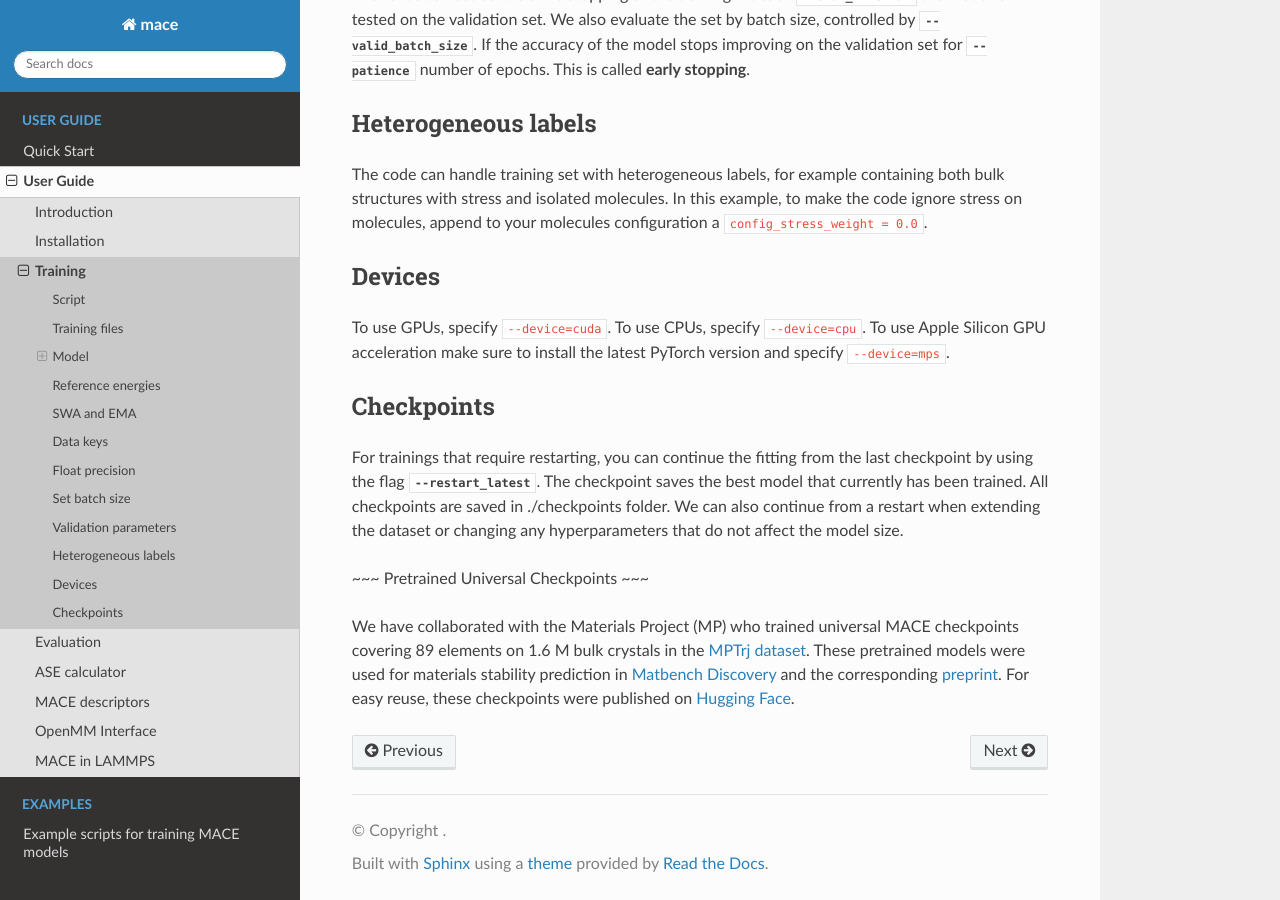
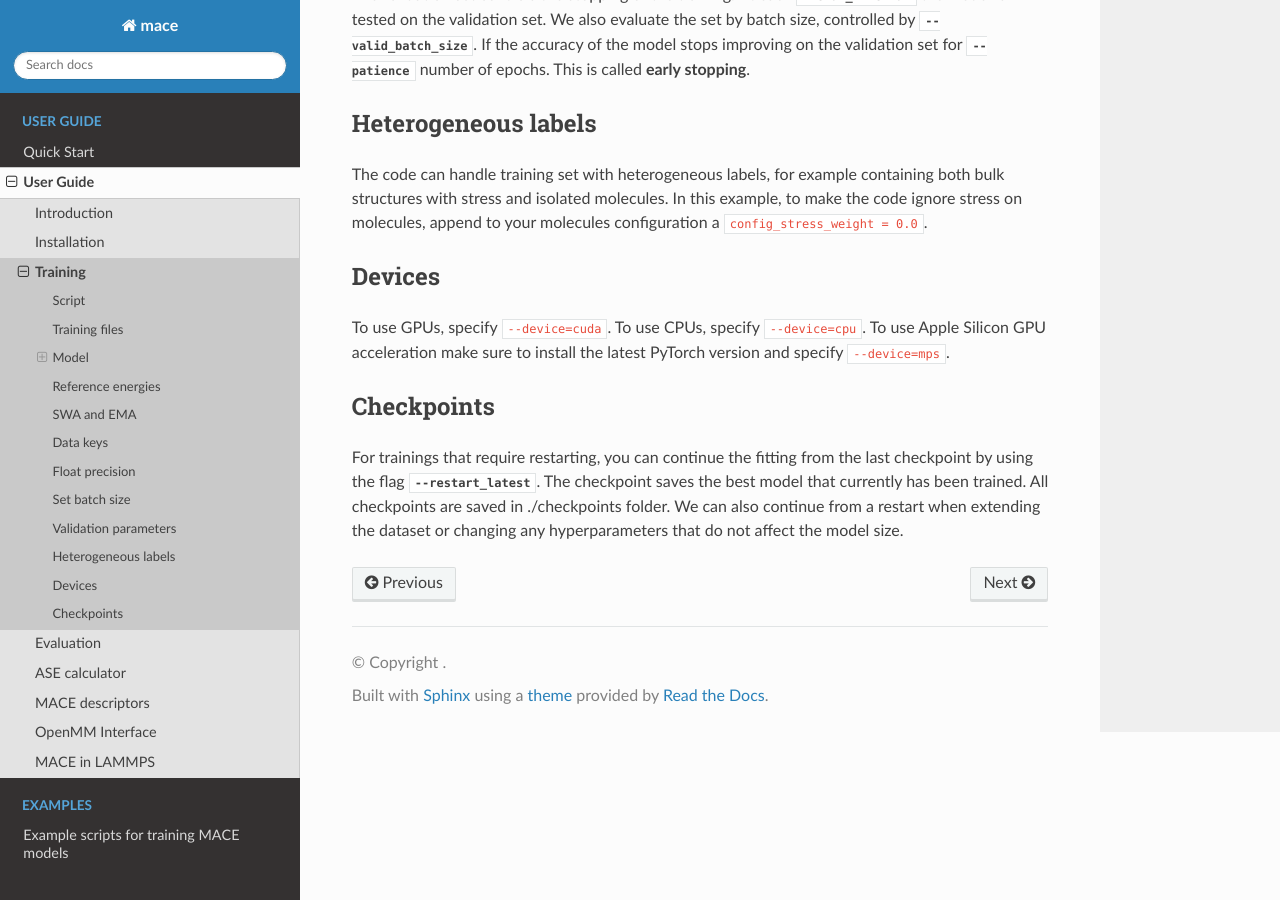
Before and after one commit to ACEsuit/mace, a Sphinx documentation site: the page built from docs/guide/training.rst, in a window 1280 px wide and 900 px high, scrolled down 3046 px. Built offline with Sphinx 7.4.7 and the Read the Docs theme 2.0.0, drawn with Linux system fonts in a browser that asks for light colours; pages that are not in the unit, such as notebooks, are missing from menus.

Commit message:
move "Pretrained MPtrj Checkpoint" section to new docs/examples/foundation_models.rst

```diff
--- /dev/null
+++ b/docs/examples/foundation_models.rst
@@ -0,0 +1,6 @@
+Foundation models
+=================
+
+~~~ Pretrained MPtrj Checkpoint ~~~
+
+We have collaborated with the Materials Project (MP) who trained universal MACE checkpoints covering 89 elements on 1.6 M bulk crystals in the `MPTrj dataset <https://figshare.com/articles/dataset/23713842>`_. These pretrained models were used for materials stability prediction in `Matbench Discovery <https://matbench-discovery.materialsproject.org>`_ and the corresponding `preprint <https://arxiv.org/abs/2308.14920>`_. For easy reuse, these checkpoints were published on `Hugging Face <https://huggingface.co/cyrusyc/mace-universal>`_.
--- a/docs/guide/training.rst
+++ b/docs/guide/training.rst
@@ -138,7 +138,3 @@ Checkpoints
 -----------
 
 For trainings that require restarting, you can continue the fitting from the last checkpoint by using the flag `--restart_latest`. The checkpoint saves the best model that currently has been trained. All checkpoints are saved in ./checkpoints folder. We can also continue from a restart when extending the dataset or changing any hyperparameters that do not affect the model size.
-
-~~~ Pretrained Universal Checkpoints ~~~
-
-We have collaborated with the Materials Project (MP) who trained universal MACE checkpoints covering 89 elements on 1.6 M bulk crystals in the `MPTrj dataset <https://figshare.com/articles/dataset/23713842>`_. These pretrained models were used for materials stability prediction in `Matbench Discovery <https://matbench-discovery.materialsproject.org>`_ and the corresponding `preprint <https://arxiv.org/abs/2308.14920>`_. For easy reuse, these checkpoints were published on `Hugging Face <https://huggingface.co/cyrusyc/mace-universal>`_.
```
Also changed, not shown: docs/examples/training_examples.rst (line endings or trailing spaces).
